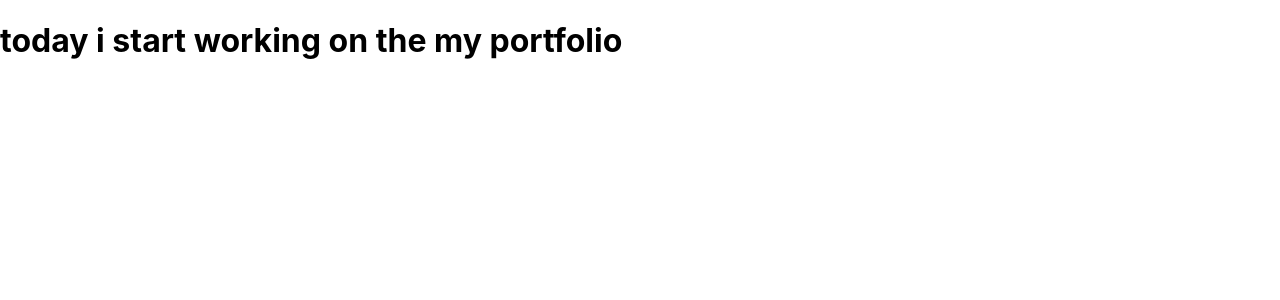
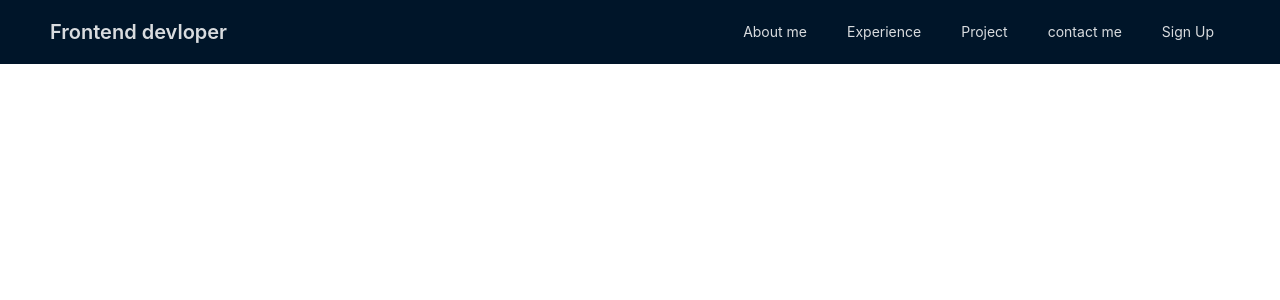
Before and after one commit to Talalilyas1208/My-Portfolio, a React (Create React App) app in the folder my-react-app/: page / in a window 1280 px wide. Shown: the top 300 px of the page. Built offline with nearby package versions, Linux system fonts and the light colour scheme.

Commit message:
improvements in main page

```diff
--- a/my-react-app/src/Mainpage.js
+++ b/my-react-app/src/Mainpage.js
@@ -1,8 +1,28 @@
-export default function Mainpage() {
+import { Layout, Button, Typography, Row, Col, Space } from "antd";
+
+const { Header } = Layout;
+const { Title } = Typography;
+
+export default function AppHeader() {
   return (
-    <div>
-      {" "}
-      <h1>today i start working on the my portfolio</h1>
-    </div>
+    <Header>
+      <Row justify="space-between" align="middle">
+
+        <Col>
+          <Title level={4} style={{ color: "inherit", margin: 0 }}>
+        Frontend devloper
+          </Title>
+        </Col>
+        <Col>
+          <Space>
+            <Button  type="text">About me</Button>
+             <Button  type="text">Experience</Button>
+              <Button  type="text">Project</Button>
+               <Button  type="text">contact me</Button>
+            <Button  type="text">Sign Up</Button>
+          </Space>
+        </Col>
+      </Row>
+    </Header>
   );
 }
--- a/my-react-app/src/Routing.js
+++ b/my-react-app/src/Routing.js
@@ -1,12 +1,20 @@
 import { Routes, Route } from "react-router-dom";
 import Mainpage from "./Mainpage";
+import { ConfigProvider, theme } from "antd";
 
 export default function Routing() {
   return (
-    <div>
+    <ConfigProvider
+      theme={{
+        algorithm: theme.darkAlgorithm, // built-in dark mode
+        token: {
+          borderRadius: 8, // smooth corners
+        },
+      }}
+    >
       <Routes>
         <Route index element={<Mainpage />} />
       </Routes>
-    </div>
+    </ConfigProvider>
   );
 }
```
